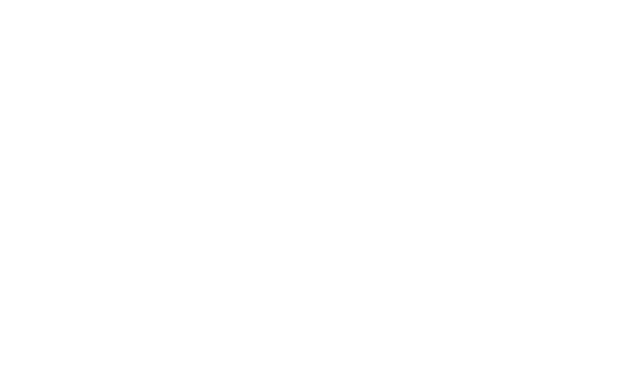
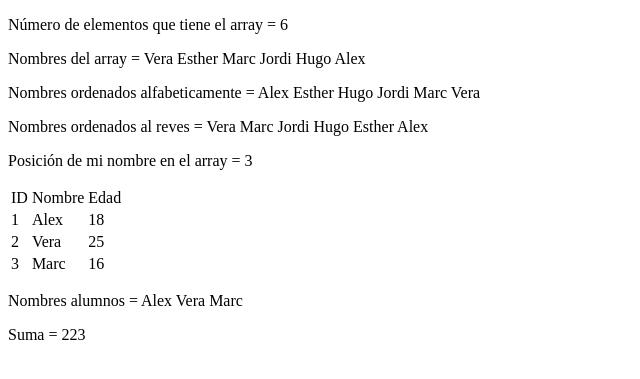
Before and after one commit to aluman4290/dws, a PHP site: page /arrays.php in a window 1280 px wide. Before the commit the part shown is empty. Shown: the top 379 px of the page, without its empty margins (0-640 px from the left). Run offline with PHP 8.4, Linux system fonts and the light colour scheme.

Commit message:
Update arrays.php

```diff
--- a/Tema2/04funciones/arrays.php
+++ b/Tema2/04funciones/arrays.php
@@ -1,14 +1,88 @@
 <!DOCTYPE html>
 <html lang="en">
+
 <head>
     <meta charset="UTF-8">
     <meta http-equiv="X-UA-Compatible" content="IE=edge">
     <meta name="viewport" content="width=device-width, initial-scale=1.0">
     <title>Document</title>
 </head>
+
 <body>
     <?php
 
+    $nombres = array('Vera', 'Esther', 'Marc', 'Jordi', 'Hugo', 'Alex');
+    echo ("<p>Número de elementos que tiene el array = " . count($nombres) . "</p>");
+    echo ("<p>Nombres del array = " . implode(' ', $nombres) . "</p>");
+    asort($nombres);
+    echo ("<p>Nombres ordenados alfabeticamente = " . implode(' ', $nombres) . "</p>");
+    $reverse = array_reverse($nombres);
+    echo ("<p>Nombres ordenados al reves = " . implode(' ', $reverse) . "</p>");
+    echo ("<p>Posición de mi nombre en el array = " . array_search('Jordi', $nombres) . "</p>");
+
+
+
+    ?>
+    <table>
+        <tr>
+            <td>ID</td>
+            <td>Nombre</td>
+            <td>Edad</td>
+        </tr>
+        <?php
+        $alumnos = [
+            [
+                "id" => "1",
+                "nombre" => "Alex",
+                "edad" => "18",
+            ],
+            [
+                "id" => "2",
+                "nombre" => "Vera",
+                "edad" => "25",
+            ],
+            [
+                "id" => "3",
+                "nombre" => "Marc",
+                "edad" => "16",
+            ],
+        ];
+        foreach ($alumnos as $key => $value) {
+            print("<tr>");
+            print("<td>" . $alumnos[$key]['id'] . "</td>");
+            print("<td>" . $alumnos[$key]['nombre'] . "</td>");
+            print("<td>" . $alumnos[$key]['edad'] . "</td>");
+            print("</tr>");
+        }
+        ?>
+        </tr>
+    </table>
+
+    <?php
+    $records = [
+        [
+            "id" => "1",
+            "nombre" => "Alex",
+            "edad" => "18",
+        ],
+        [
+            "id" => "2",
+            "nombre" => "Vera",
+            "edad" => "25",
+        ],
+        [
+            "id" => "3",
+            "nombre" => "Marc",
+            "edad" => "16",
+        ],
+    ];
+    $first_names = array_column($records, 'nombre');
+    echo ("<p>Nombres alumnos = " . implode(' ', $first_names) . "</p>");
+
+    $numemros = array(1, 112, 4, 5, 1, 45, 7, 43, 2, 3);
+    echo ("<p>Suma = " . array_sum($numemros) . "</p>");
+
     ?>
 </body>
+
 </html>
```
